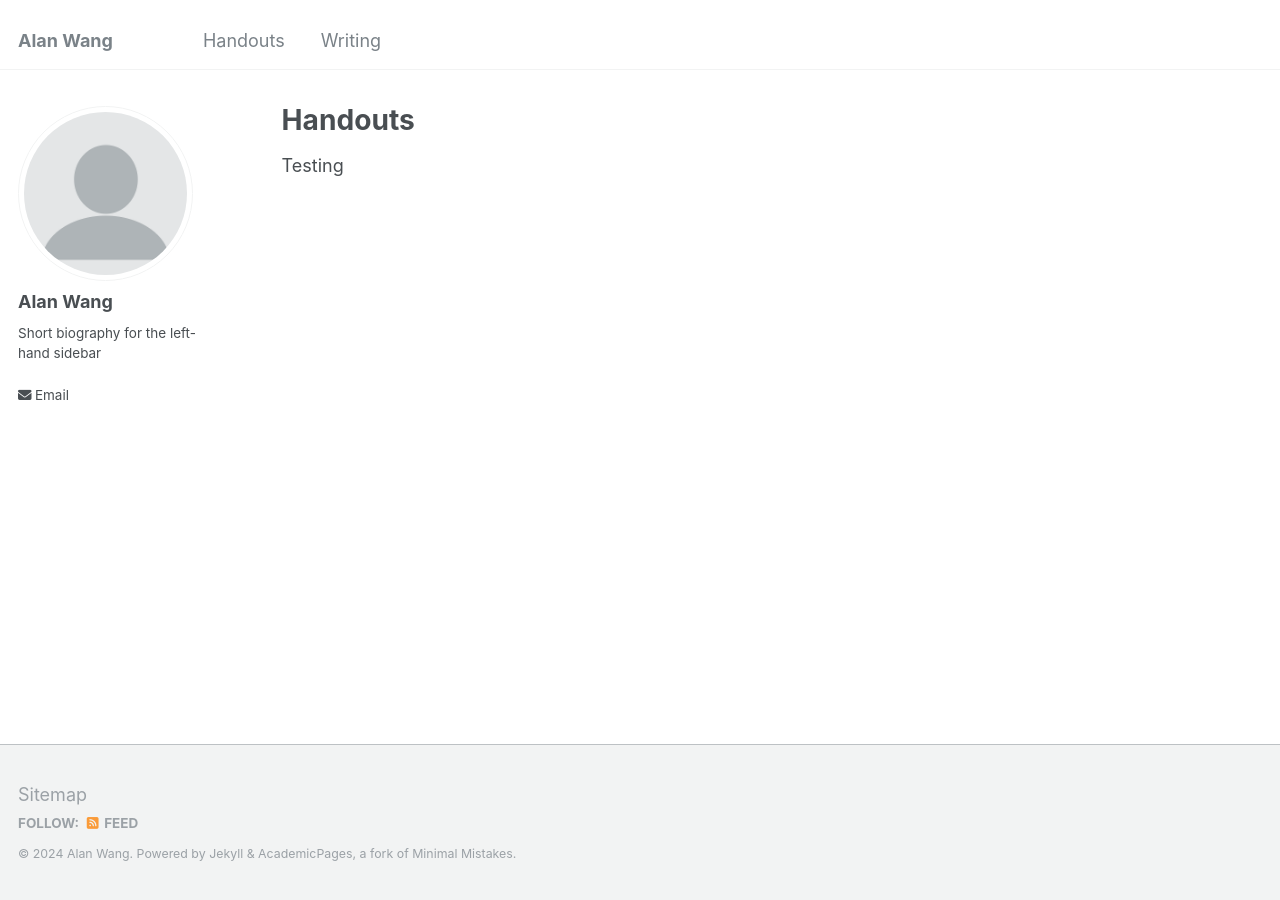
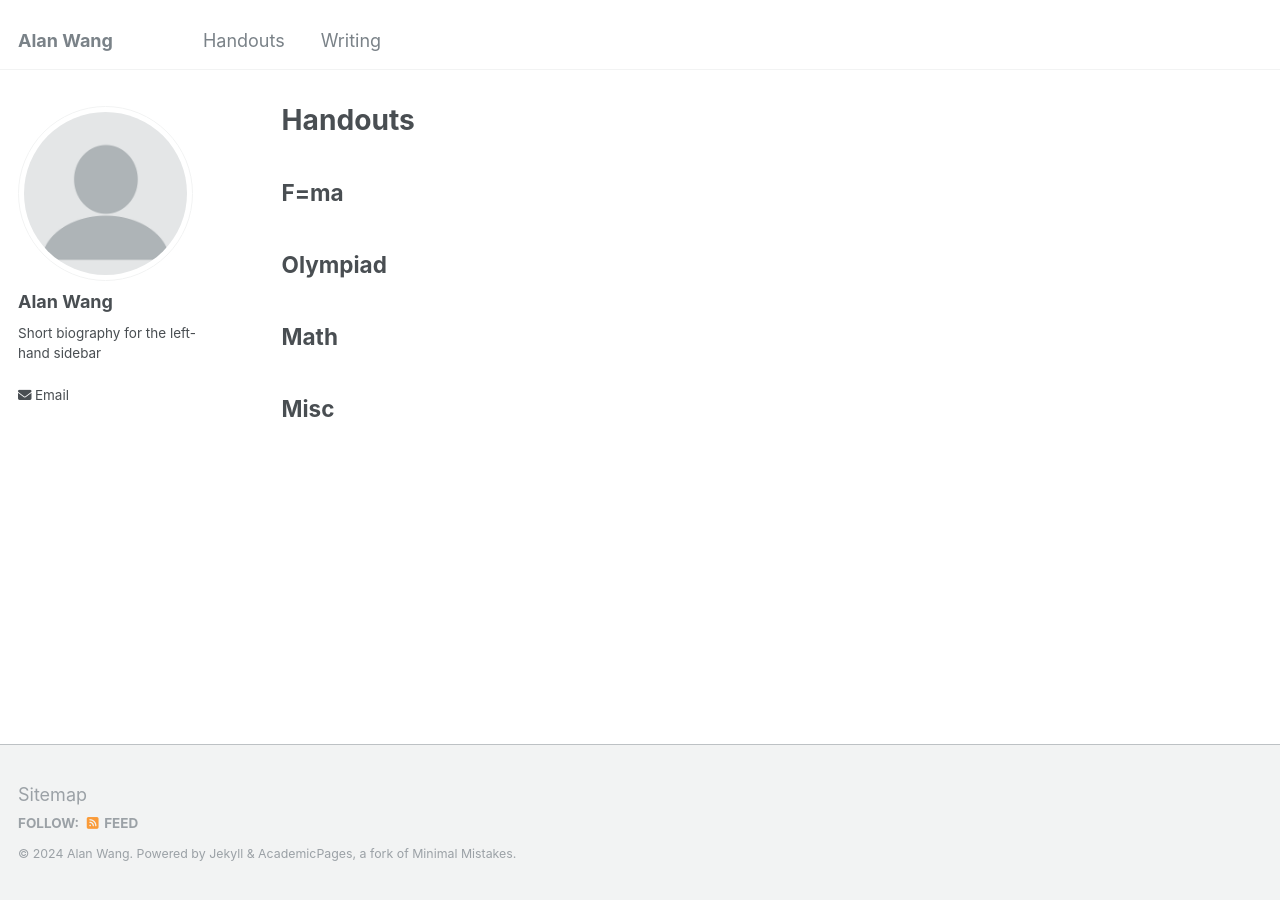
Before and after one commit to alanwang10/alanwang10.github.io, a Jekyll site: the page built from _pages/handouts.md, in a window 1280 px wide. Built offline with Jekyll 4.4.1, drawn with Linux system fonts in a browser that asks for light colours.

Commit message:
Update handouts.md

```diff
--- a/_pages/handouts.md
+++ b/_pages/handouts.md
@@ -5,4 +5,10 @@ permalink: /handouts/
 author_profile: true
 ---
 
-Testing
+## F=ma
+
+## Olympiad
+
+## Math
+
+## Misc
```
